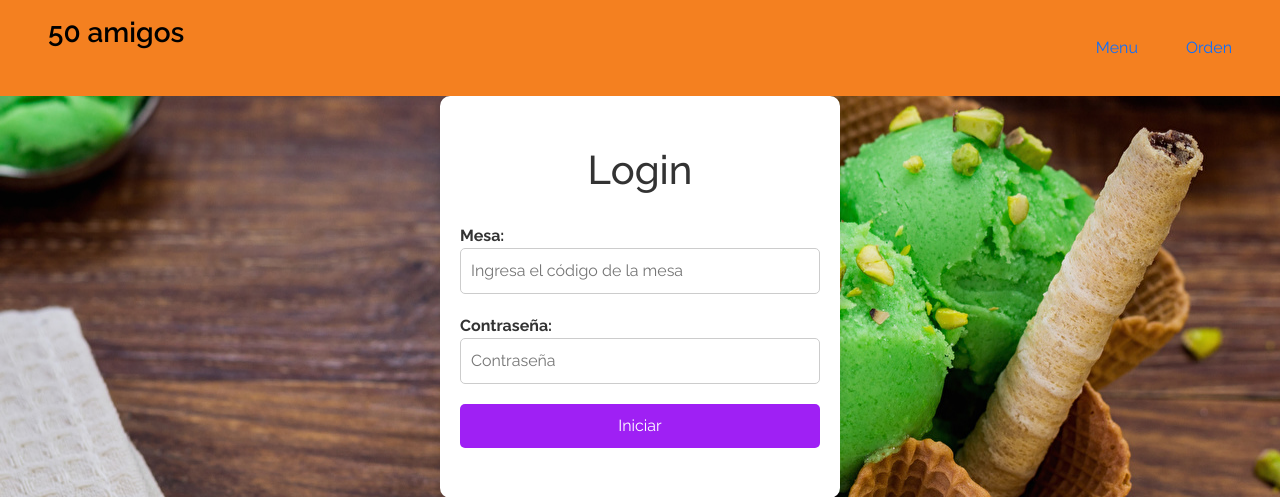
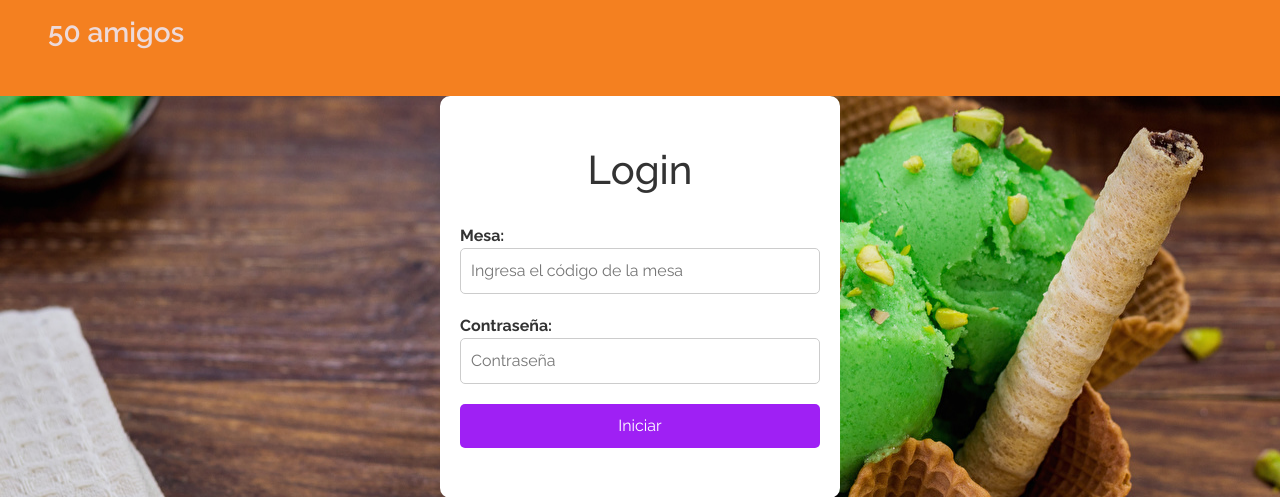
Before and after one commit to DiXap/DigitalInnovators, a Django app: page /init/ in a window 1280 px wide. Shown: the top 497 px of the page. Run offline with Django 4.2, Linux system fonts and the light colour scheme.

Commit message:
Login perfeccionado

```diff
--- a/RestaurantApp/templates/base.html
+++ b/RestaurantApp/templates/base.html
@@ -23,7 +23,7 @@
     >
         <div class="text-center">
             <h1 class="fs-3 fw-semibold">
-                <a href="{% url 'menu' %}" style="color: black;">
+                <a href="{% url 'menu' %}" style="color: rgba(243, 222, 222, 0.961);">
                     50 amigos
                 </a>
             </h1>
--- a/RestaurantApp/templates/table_init.html
+++ b/RestaurantApp/templates/table_init.html
@@ -28,7 +28,7 @@
             padding: 50px 20px;
             background-color: #fff;
             border-radius: 10px;
-            box-shadow: 0 0 10px rgba(0, 0, 0, 0.1);
+            box-shadow: 0 0 10px rgba(243, 228, 228, 0);
         }
 
         h1 {
@@ -36,6 +36,7 @@
             margin-bottom: 30px;
             color: #333;
         }
+
 
         label {
             font-weight: bold;
@@ -73,10 +74,11 @@
     <nav class="navbar sticky-top container-fluid d-flex justify-content-between align-items-center px-5 py-3 bg-orange" style="background-color: #f48020;">
         <div class="text-center">
             <h1 class="fs-3 fw-semibold">
-                <a href="{% url 'menu' %}" style="color: black;">50 amigos</a>
+                <a href="{% url 'menu' %}" style="color: rgb(237, 218, 218);">50 amigos</a>
             </h1>
         </div>
-        <div class="ml-auto">
+
+        <!---- <div class="ml-auto">
             <ul class="d-flex align-items-center gap-5 list-unstyled my-auto">
                 <li class="align-self-center">
                     <a href="{% url 'menu' %}">Menu</a>
@@ -87,7 +89,8 @@
                 </li>
                 {% endif %}
             </ul>
-        </div>
+        </div> -->
+
     </nav>
     <div class="container">
         {% block content %}
```
